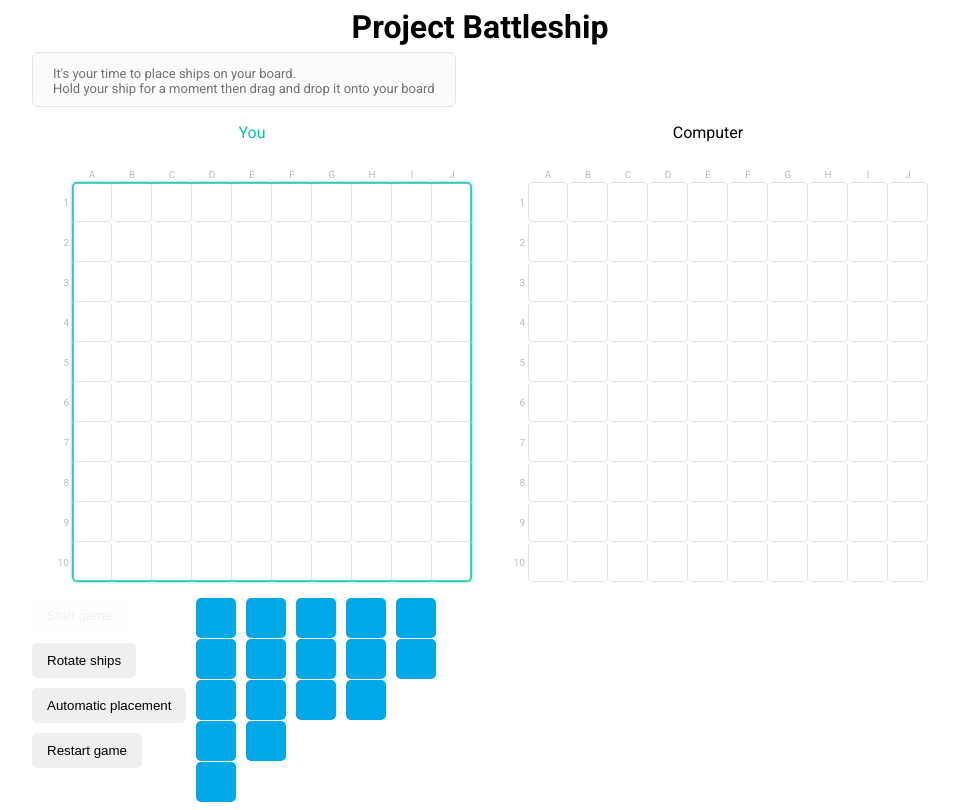
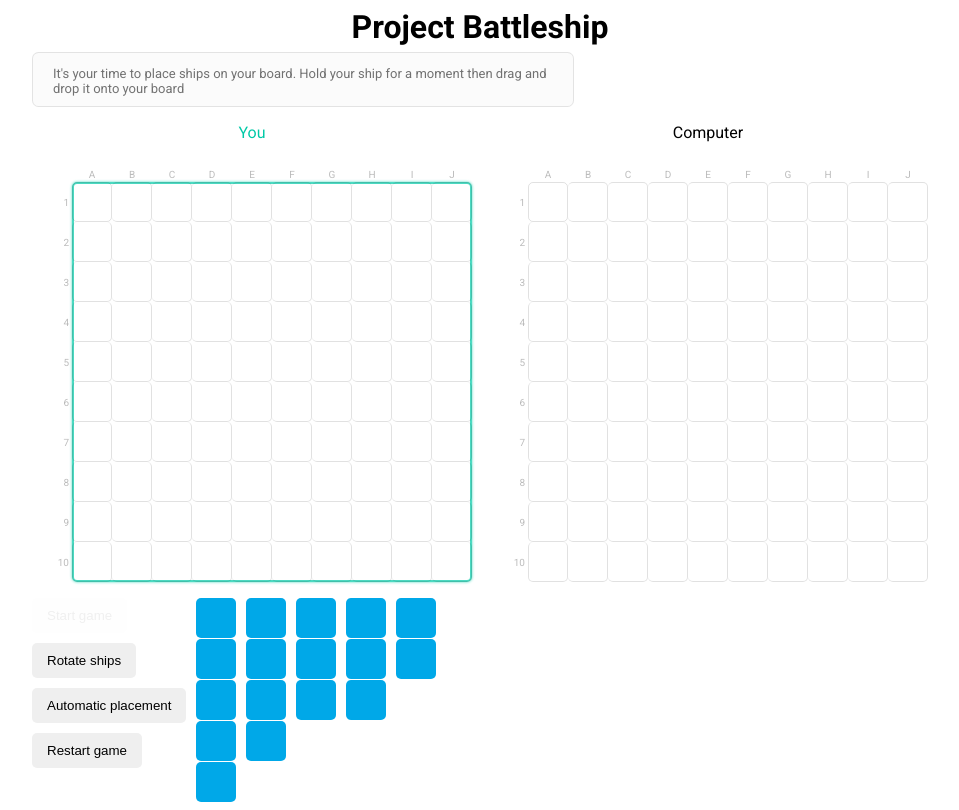
Before and after one commit to dcrnek1/Project-Battleship, a plain HTML site: page index.html in a window 1280 px wide. Shown: the whole page, without its empty margins (160-1119 px from the left). Drawn offline with Linux system fonts and the light colour scheme.

Commit message:
gitignore

```diff
--- a/index.html
+++ b/index.html
@@ -10,7 +10,7 @@
     <div class="gameContainer">
         <h1 class="header">Project Battleship</h1>
         <div class="alert alert-info">
-            <span>It's your time to place ships on your board. <br> Hold your ship for a moment then drag and drop it onto your board</span>
+            <span>It's your time to place ships on your board. Hold your ship for a moment then drag and drop it onto your board</span>
         </div>
         <!-- <div class="info-message"></div> -->
         <div class="gameBoards">
```
Also changed, not shown: 1 other file.
